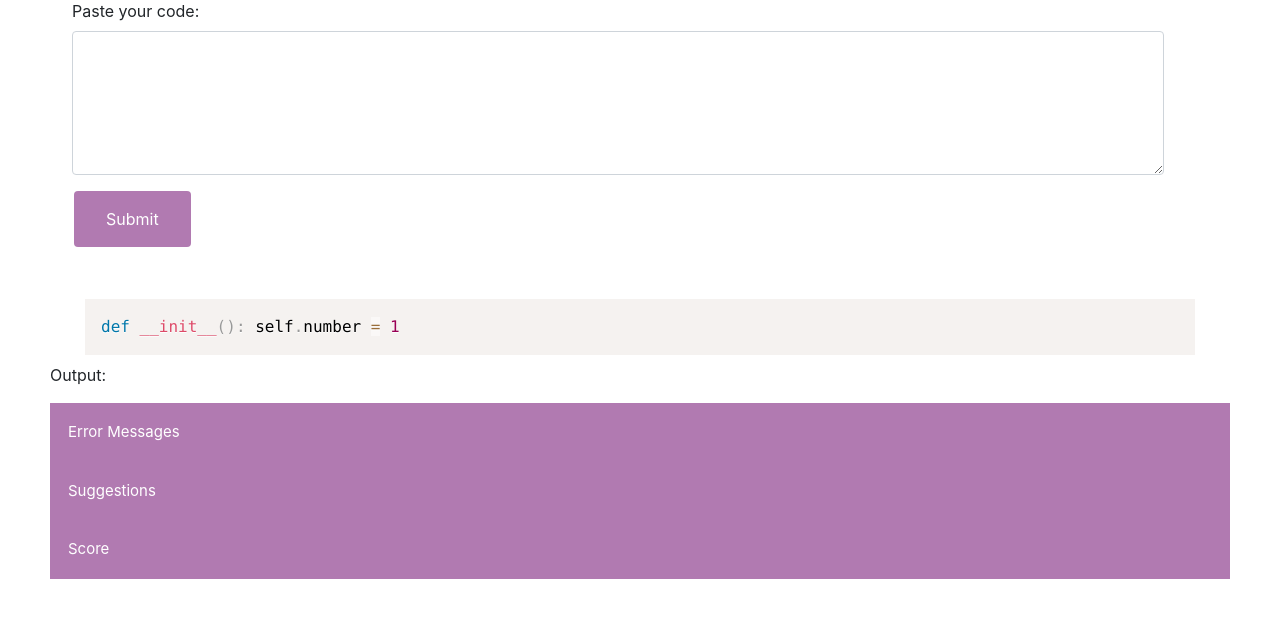
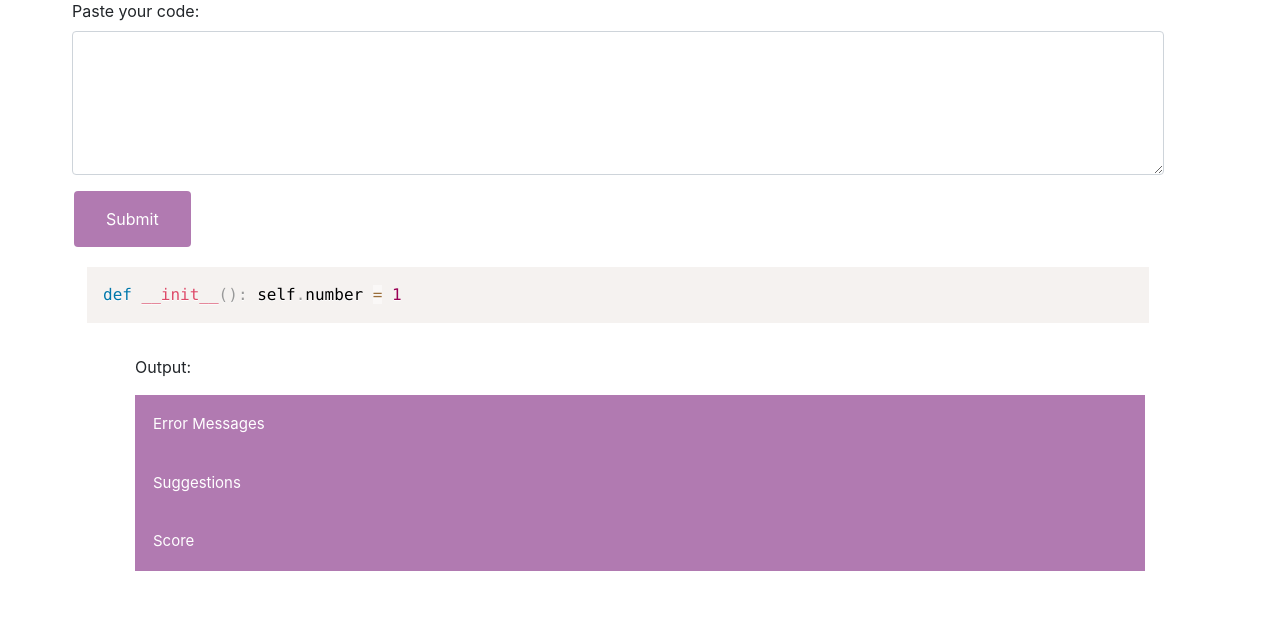
Before and after one commit to qiuyixuan/Code_Comprehension_Platform, a Flask app: page / in a window 1280 px wide. Shown: the part 105-725 px from the top of the page. Run offline with Flask 2, Linux system fonts and the light colour scheme; some libraries are stand-ins or nearby versions.

Commit message:
bootstrap containers

```diff
--- a/templates/base.html
+++ b/templates/base.html
@@ -50,13 +50,14 @@
 
       <form class="form-group"  action="/process" method="post">
         <label for="inputbox">Paste your code:</label>
-        <textarea class="form-control pb-3" rows="5" name="codeinput" id="inputbox"></textarea>
+        <textarea class="w-100 form-control pb-3" rows="5" name="codeinput" id="inputbox"></textarea>
         <button type="submit" value="Submit" class="mt-3 btn btn-primary" id="submit">Submit</button>
       </form>
+      <div class="container">
+            <pre><code class="lang-py">{{ file_text }}</code></pre>
+      </div>
     </main><!-- /.container -->
-    <div class="container">
-          <pre><code class="lang-py">{{ file_text }}</code></pre>
-    </div>
+
     <!-- Bootstrap core JavaScript
     ================================================== -->
     <!-- Placed at the end of the document so the pages load faster -->
@@ -66,7 +67,7 @@
     <script>window.jQuery || document.write('<script src="../../assets/js/vendor/jquery-slim.min.js"><\/script>')</script>
     <script src="../../assets/js/vendor/popper.min.js"></script>
     <script src="../../dist/js/bootstrap.min.js"></script>
-
+<div class="container">
 
     <!-- Collapsible output area -->
       <!-- <a href="#demo" class="btn btn-info" data-toggle="collapse" >Show Error Messages</a>
@@ -93,7 +94,7 @@
       <p>6/10</p>
     </div>
     </div>
-
+</div>
     <script>
       var coll = document.getElementsByClassName("collapsible");
       var i;
```
